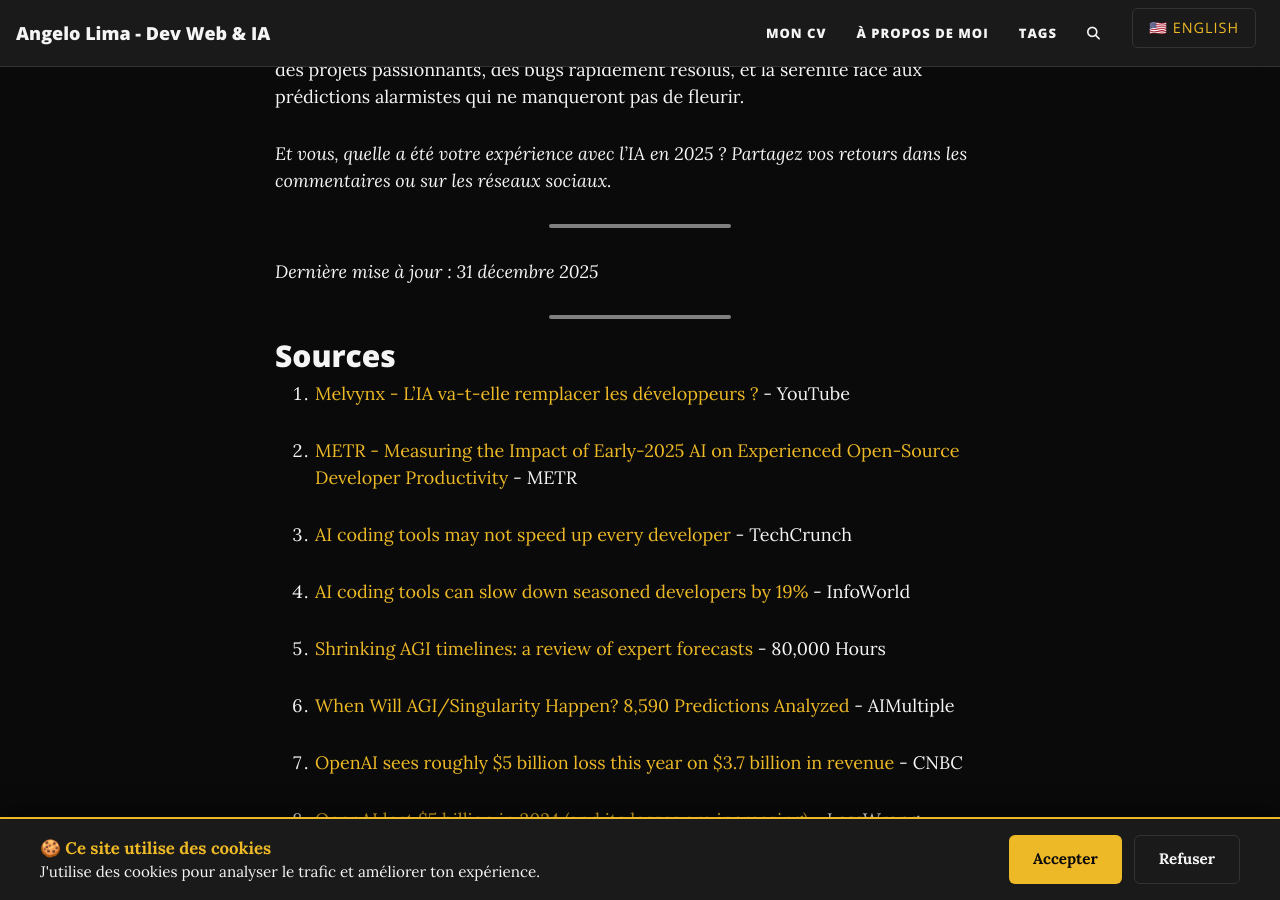
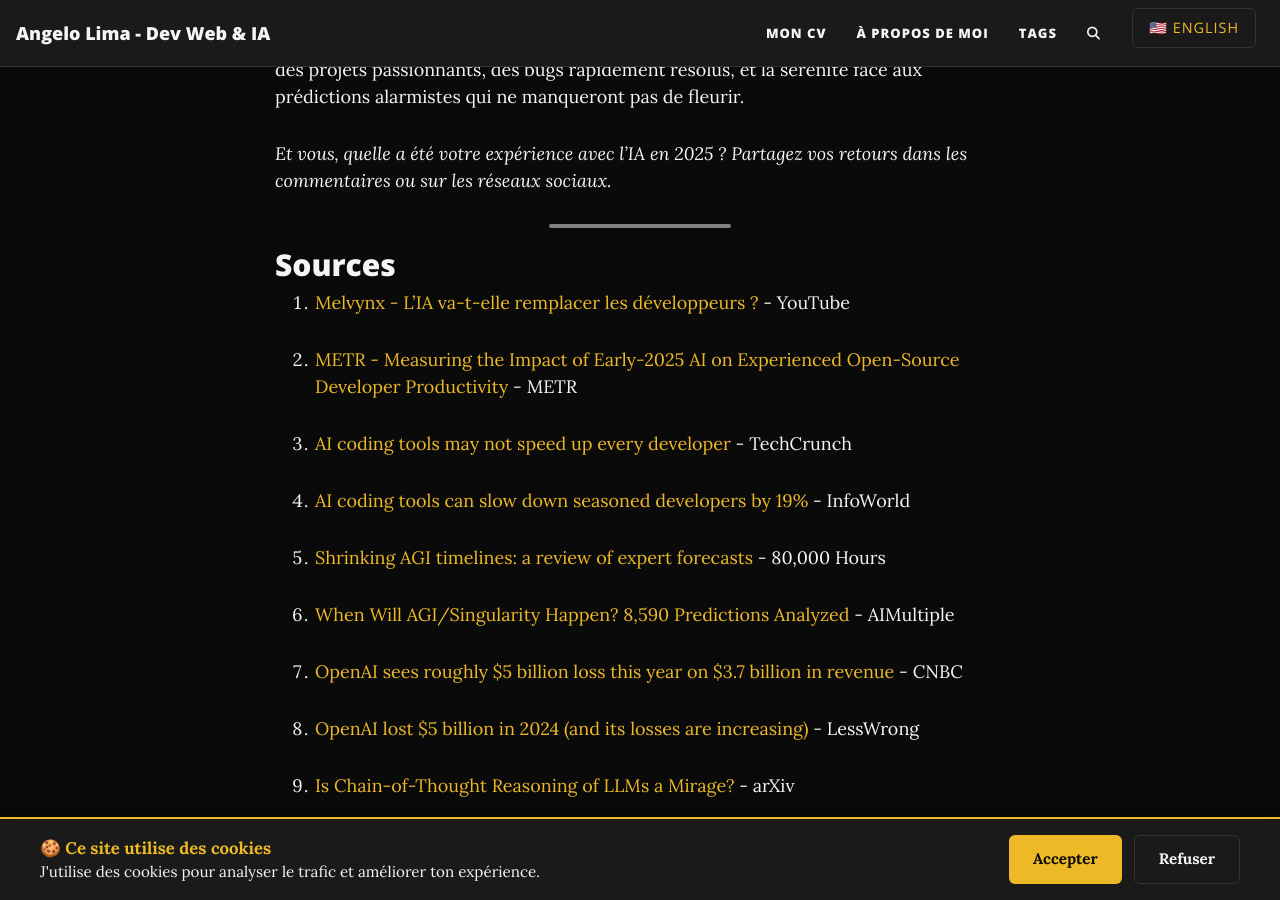
Before and after one commit to Lingelo/angelo-lima.github.io, a Jekyll site: the page built from _posts/2025-12-31-ia-remplacement-developpeurs-analyse-critique.md, in a window 1280 px wide and 900 px high, scrolled down 13504 px. Built offline with Jekyll 4.4.1, drawn with Linux system fonts in a browser that asks for light colours; comment, search, counter and statistics services are not loaded.

```diff
--- a/_posts/2025-12-31-ia-remplacement-developpeurs-analyse-critique.md
+++ b/_posts/2025-12-31-ia-remplacement-developpeurs-analyse-critique.md
@@ -298,10 +298,6 @@ Pour 2026, mon conseil reste le même : **apprenez à utiliser ces outils**, mai
 
 ---
 
-*Dernière mise à jour : 31 décembre 2025*
-
----
-
 ## Sources
 
 1. [Melvynx - L'IA va-t-elle remplacer les développeurs ?](https://www.youtube.com/watch?v=4-QICRWv8jY) - YouTube
```
Also changed, not shown: _posts/2025-12-31-will-ai-replace-developers-critical-analysis.md (+0 -4 lines).
